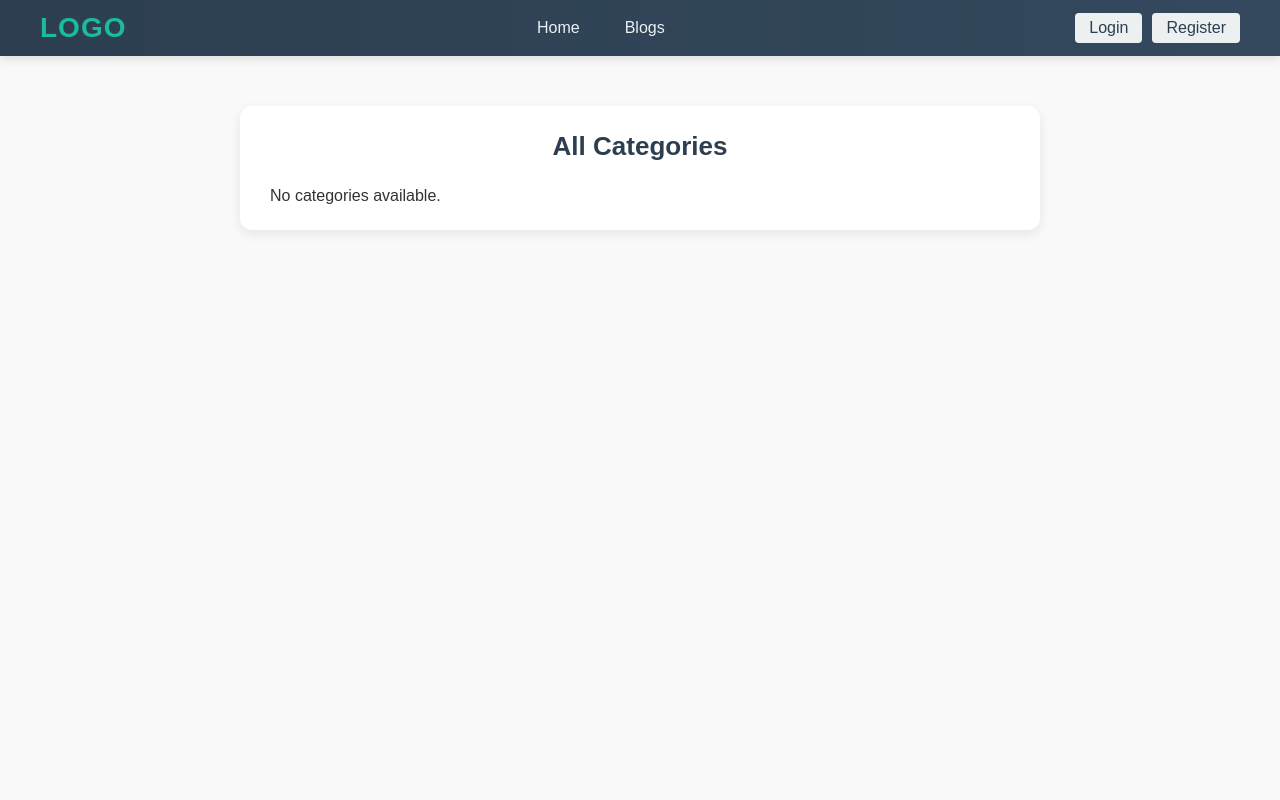
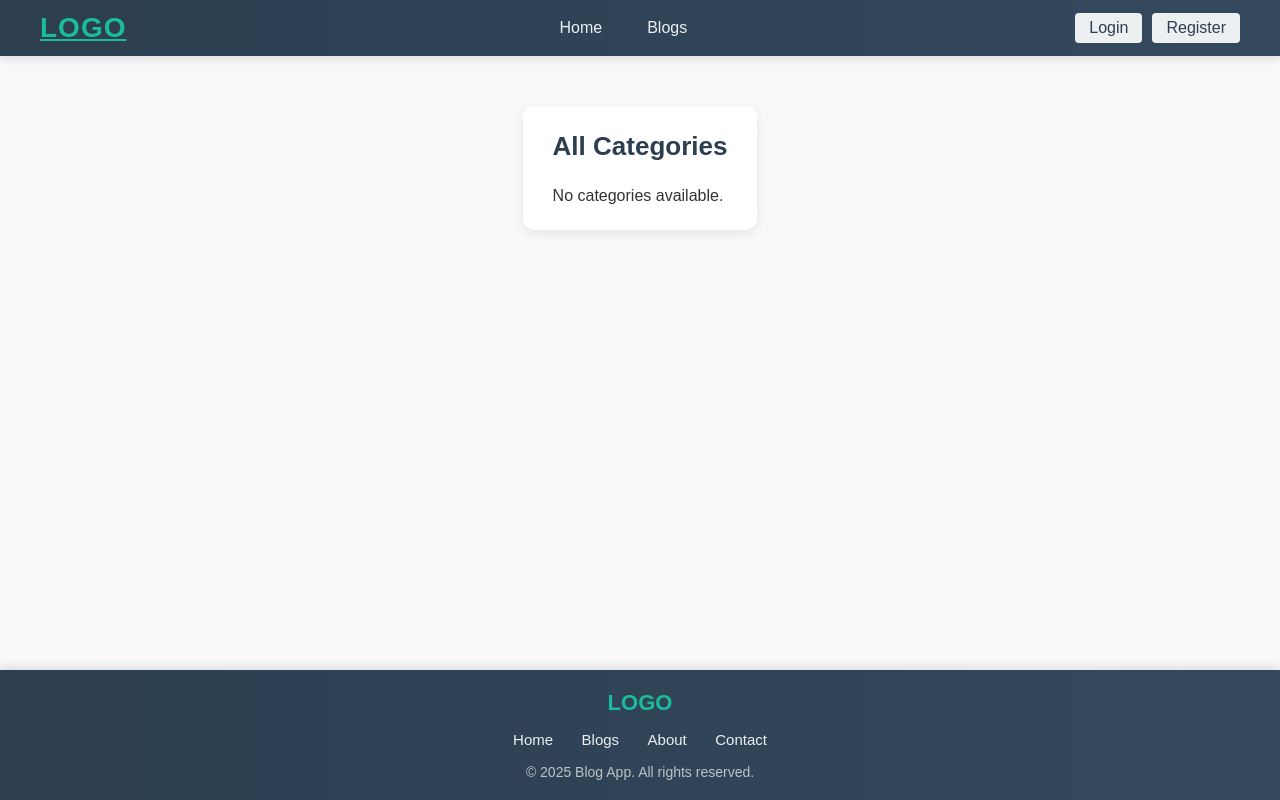
Before and after one commit to Ritesh-netzoptimize/blog-app, a PHP site: page /blog-app/Pages/Categories/display.php in a window 1280 px wide. Run offline with PHP 8.4, Linux system fonts and the light colour scheme; data that the repository does not hold is empty.

Commit message:
Added footer

```diff
--- /dev/null
+++ b/Frontend/Assets/CSS/footer.css
@@ -0,0 +1,70 @@
+/* Make sure body takes full height */
+html, body {
+    height: 100%;
+    display: flex;
+    flex-direction: column;
+}
+
+/* Push footer down */
+body {
+    margin: 0;
+}
+
+/* Footer sticks to bottom */
+.footer {
+    background: linear-gradient(90deg, #2c3e50, #34495e);
+    color: #ecf0f1;
+    padding: 20px;
+    margin-top: auto;   /* pushes footer to bottom */
+    text-align: center;
+    box-shadow: 0 -4px 8px rgba(0,0,0,0.1);
+}
+
+
+.footer-content {
+    max-width: 1100px;
+    margin: 0 auto;
+    text-align: center;
+}
+
+.footer-logo {
+    font-size: 22px;
+    font-weight: bold;
+    color: #1abc9c;
+    margin-bottom: 15px;
+    cursor: pointer;
+    transition: transform 0.2s;
+}
+
+.footer-logo:hover {
+    transform: scale(1.05);
+}
+
+.footer-links {
+    margin-bottom: 15px;
+}
+
+.footer-links a {
+    margin: 0 12px;
+    color: #ecf0f1;
+    text-decoration: none;
+    font-size: 15px;
+    transition: color 0.3s ease;
+}
+
+.footer-links a:hover {
+    color: #1abc9c;
+}
+
+.footer-copy {
+    font-size: 14px;
+    color: #bdc3c7;
+}
+
+@media screen and (max-width: 768px) {
+    .footer-links {
+        display: flex;
+        flex-direction: column;
+        gap: 10px;
+    }
+}
--- a/Frontend/Pages/Blog/createBlog.php
+++ b/Frontend/Pages/Blog/createBlog.php
@@ -166,6 +166,8 @@ if ($_SERVER['REQUEST_METHOD'] === 'POST') {
         <button type="submit">Create Blog</button>
     </form>
 </div>
+<?php include_once '../../Templates/footer.php'; ?>
+
 </body>
 <script>
 document.getElementById("blog_image").addEventListener("change", function(event) {
--- a/Frontend/Pages/Blog/displaySingleBlog.php
+++ b/Frontend/Pages/Blog/displaySingleBlog.php
@@ -40,7 +40,7 @@ $author_id = $is_loggedIn ? $_SESSION['user']['user_id'] : null;
 </head>
 <body class="body-container">
     <?php include_once '../../Templates/header.php'; ?>
-    <a class="back-link" href="javascript:history.back()"><div class="back-button">Back</div></a>
+    <a style="margin-top: 5px; width: fit-content;" class="back-link" href="javascript:history.back()"><div class="back-button">Back</div></a>
     <div class="blog-content" style="">
     <!-- Like Button -->
     <div class="like-container" style="display: flex;">
@@ -83,6 +83,7 @@ $author_id = $is_loggedIn ? $_SESSION['user']['user_id'] : null;
     <?php include_once '../Comment/display.php'; ?>
 </div>
 
+    <?php include_once '../../Templates/footer.php'; ?>
 
     <script>
     document.addEventListener("DOMContentLoaded", async function () {
--- a/Frontend/Pages/Blog/updateBlog.php
+++ b/Frontend/Pages/Blog/updateBlog.php
@@ -124,5 +124,7 @@ if ($_SERVER['REQUEST_METHOD'] === 'POST') {
             </div>
         </form>
     </div>
+    <?php include_once '../../Templates/footer.php'; ?>
+
 </body>
 </html>
--- a/Frontend/Pages/Categories/assignCategories.php
+++ b/Frontend/Pages/Categories/assignCategories.php
@@ -132,6 +132,7 @@ $blogId = isset($_GET['id']) ? intval($_GET['id']) : 0;
         <button class="assign-btn" id="assignBtn">Assign Category</button>
         <div id="assignMessage"></div>
     </div>
+    <?php include_once "../../Templates/footer.php"?>
 
     <script>
         const categorySelect = document.getElementById("categorySelect");
--- a/Frontend/Pages/Categories/display.php
+++ b/Frontend/Pages/Categories/display.php
@@ -138,6 +138,7 @@ $categoryTree = buildTree($categories);
 
 
     </div>
+    <?php include "../../templates/footer.php" ?>
 
     <script>
         const form = document.getElementById("topCategoryForm");
--- a/Frontend/Pages/adminDashboard.php
+++ b/Frontend/Pages/adminDashboard.php
@@ -95,6 +95,7 @@ if ($json_response && isset($json_response['success']) && $json_response['succes
             <p  style="text-align:center; font-size:18px; color:#555; margin-top:20px;">No blogs waiting for approval.</p>
         <?php endif; ?>
     </div>
+    <?php include_once "../Templates/footer.php"?>
 
     <script>
 document.querySelectorAll(".approve-btn").forEach(btn => {
--- /dev/null
+++ b/Frontend/Templates/footer.php
@@ -0,0 +1,26 @@
+<!DOCTYPE html>
+<html lang="en">
+<head>
+    <meta charset="UTF-8">
+    <meta name="viewport" content="width=device-width, initial-scale=1.0">
+    <title>Document</title>
+    <link rel="stylesheet" href="/blog-app/frontend/Assets/CSS/footer.css">
+</head>
+<body>
+    <!-- footer.php -->
+<footer class="footer">
+    <div class="footer-content">
+        <div class="footer-logo">LOGO</div>
+        <nav class="footer-links">
+            <a href="/blog-app/frontend/index.php">Home</a>
+            <a href="/blog-app/frontend/pages/categories/display.php">Blogs</a>
+            <a href="/blog-app/frontend/Pages/About.php">About</a>
+            <a href="/blog-app/frontend/Pages/Contact.php">Contact</a>
+        </nav>
+        <p class="footer-copy">&copy; <?php echo date("Y"); ?> Blog App. All rights reserved.</p>
+    </div>
+</footer>
+
+
+</body>
+</html>
--- a/Frontend/Templates/header.php
+++ b/Frontend/Templates/header.php
@@ -20,7 +20,7 @@ $is_admin = $is_loggedIn && $_SESSION['user']['role'] === 'admin';
 <body>
 
 <header class="header">
-    <div class="logo">LOGO</div>
+    <a href="/blog-app/frontend/index.php/" class="logo">LOGO</div>
     <nav class="nav-links">
         <a href="/blog-app/frontend/index.php">Home</a>
         <a href="/blog-app/frontend/pages/categories/display.php">Blogs</a>
--- a/Frontend/index.php
+++ b/Frontend/index.php
@@ -8,5 +8,6 @@
 <body>
     <?php include 'Templates/header.php'; ?>
     <?php include  'Pages/Blog/displayAllBlogs.php'?>
+    <?php include 'Templates/footer.php' ;?>
 </body>
 </html>
```
Also changed, not shown: Frontend/Pages/Auth/login.php (+10 -1 lines), Frontend/Pages/Auth/register.php (+14 -5 lines), Frontend/Pages/Categories/SubCategories/displayAssociatedBlogs.php (+16 -2 lines), Backend/uploads/blogs/blog_1756098815_29c37748.png (added), Backend/uploads/blogs/blog_1756099119_44f572cb.jpg (added).
